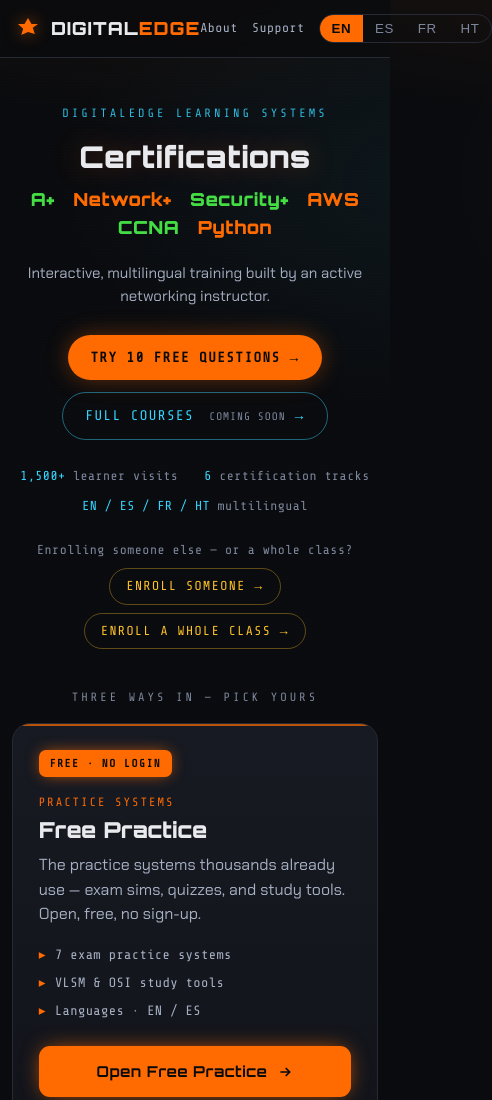
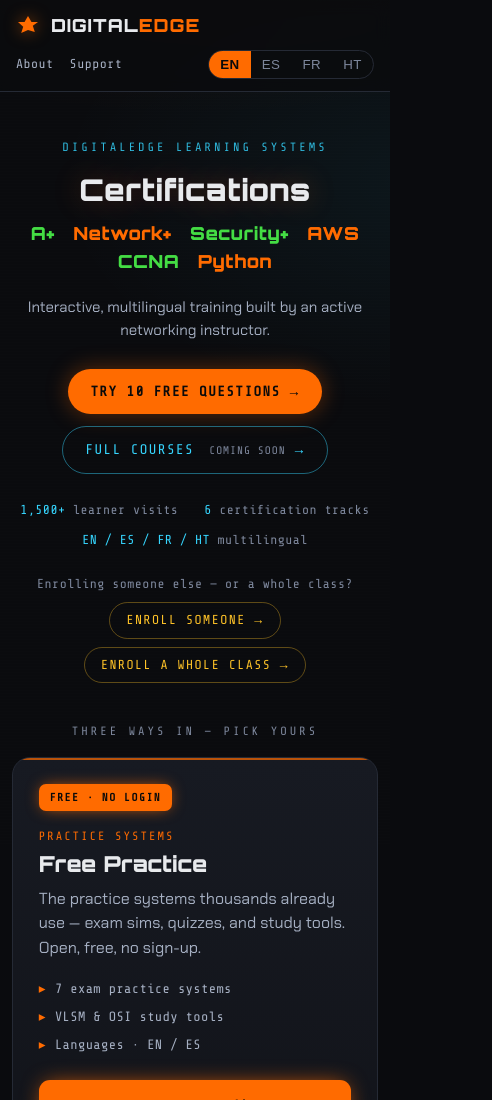
Before and after one commit to tradezone55/digitaledge-hub-main, a plain HTML site: page index.html in a window 390 px wide. Shown: the top 1100 px of the page, 492 px wide, since content can reach past the window. Drawn offline with nearby package versions, Linux system fonts and the light colour scheme; no server answers.

Commit message:
Fit the header on phones: wrap the language switch under the logo
On screens under 520px the EN/ES/FR/HT switch ran off the right edge.
The nav now wraps to a second row (About/Support left, languages right).
Desktop layout unchanged.

Co-Authored-By: Claude Opus 5.5 <noreply@anthropic.com>

```diff
--- a/index.html
+++ b/index.html
@@ -107,6 +107,12 @@
 
   @media (max-width:900px){ .doors{grid-template-columns:1fr 1fr} }
   @media (max-width:560px){ .doors{grid-template-columns:1fr} }
+  @media (max-width:520px){
+    .nav{flex-wrap:wrap;row-gap:10px;padding:12px 16px}
+    .nav-right{width:100%;justify-content:flex-start;gap:16px}
+    .nav-right .lang{margin-left:auto}
+    .lang button{padding:6px 11px}
+  }
   @media (prefers-reduced-motion:reduce){ *{animation:none!important;transition:none!important} html{scroll-behavior:auto} }
   :focus-visible{outline:2px solid var(--cyan);outline-offset:3px;border-radius:4px}
 </style>
```
